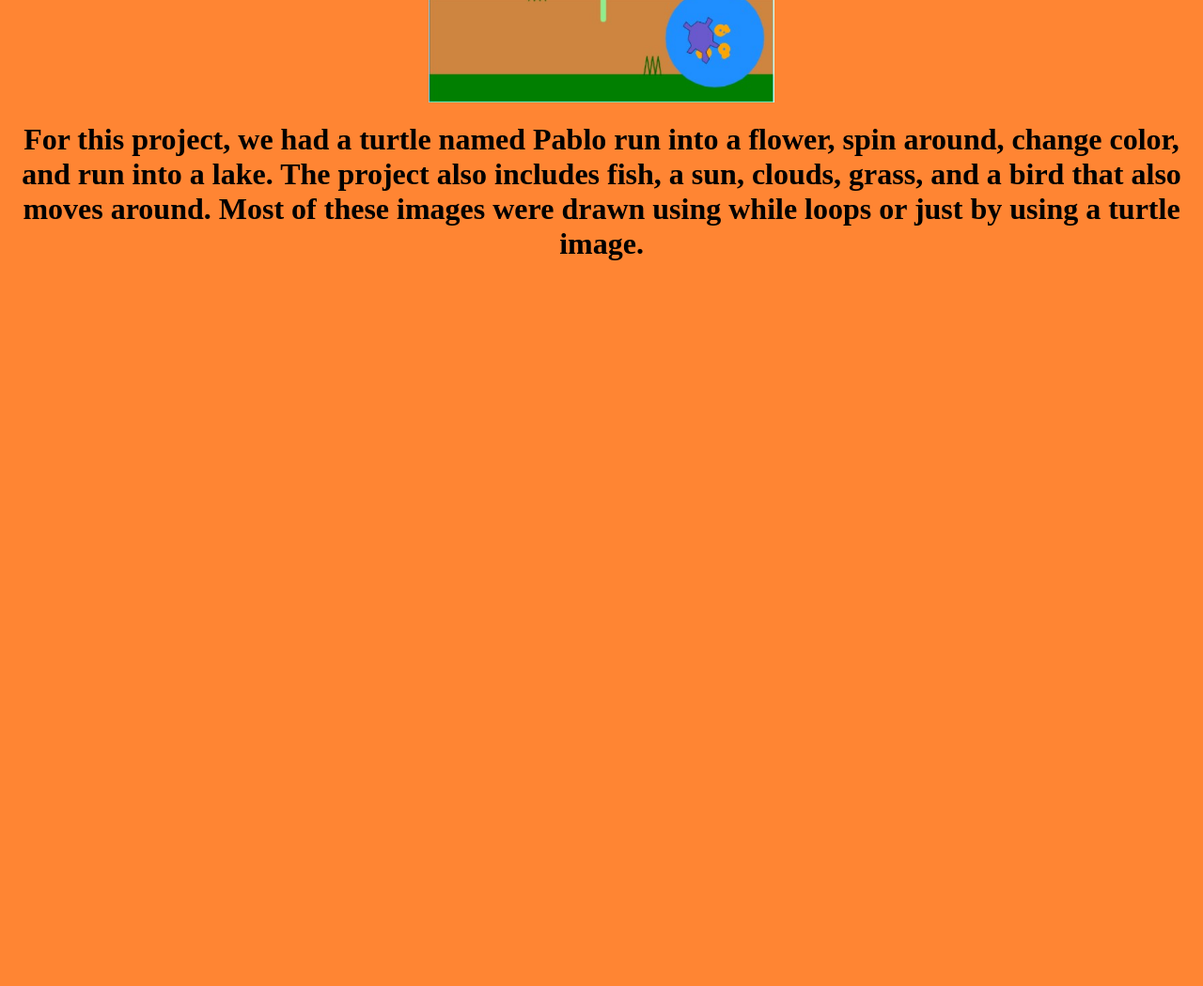
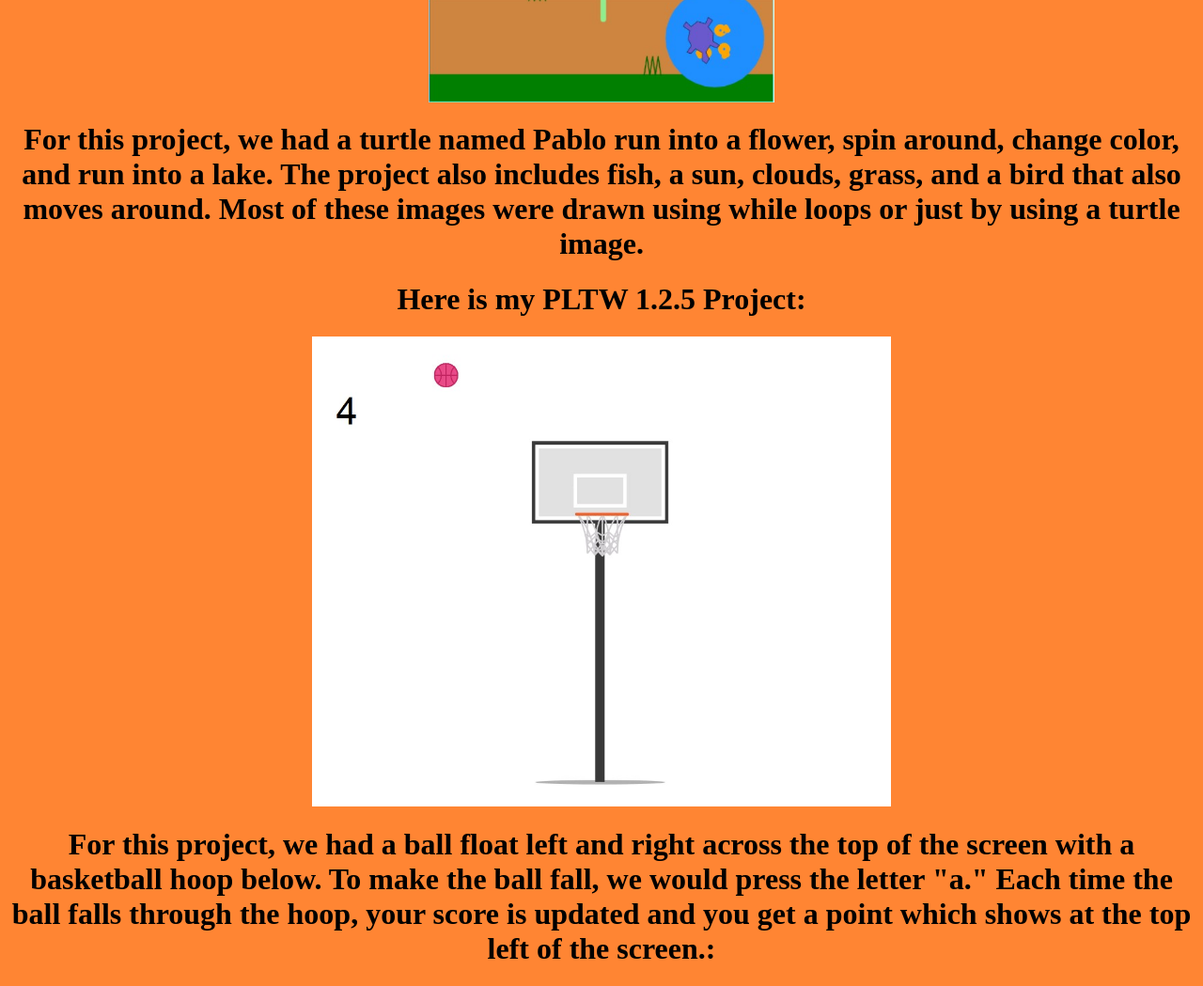
Before and after one commit to shui08/cs2020, a plain HTML site: page portfolio.html in a window 1280 px wide. Shown: the part 877-1926 px from the top of the page at 94% size. Before the commit the page ends 1177 px from the top, so only its background shows below. Drawn offline with Linux system fonts and the light colour scheme.

Commit message:
Update portfolio.html

```diff
--- a/portfolio.html
+++ b/portfolio.html
@@ -14,5 +14,8 @@
 		  <h1>Here is my PLTW 1.1.9 Project:</h1>
      <img src="Images/CS 1.1.9 Project.jpg" height="300">
 		  <h1>For this project, we had a turtle named Pablo run into a flower, spin around, change color, and run into a lake. The project also includes fish, a sun, clouds, grass, and a bird that also moves around. Most of these images were drawn using while loops or just by using a turtle image.</h1>
+		  <h1>Here is my PLTW 1.2.5 Project:</h1>
+	<img src="Images/1.2.5 Project.jpg" height="500">
+		  <h1>For this project, we had a ball float left and right across the top of the screen with a basketball hoop below. To make the ball fall, we would press the letter "a." Each time the ball falls through the hoop, your score is updated and you get a point which shows at the top left of the screen.:</h1>
 	  </body>
 	</html>
```
